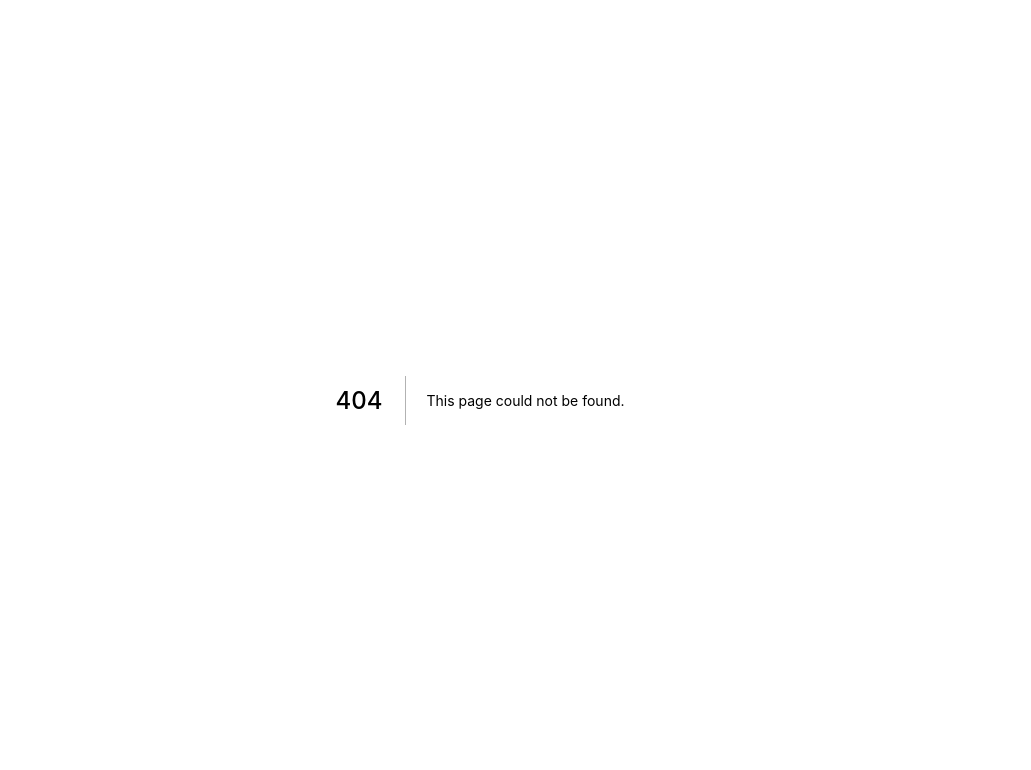
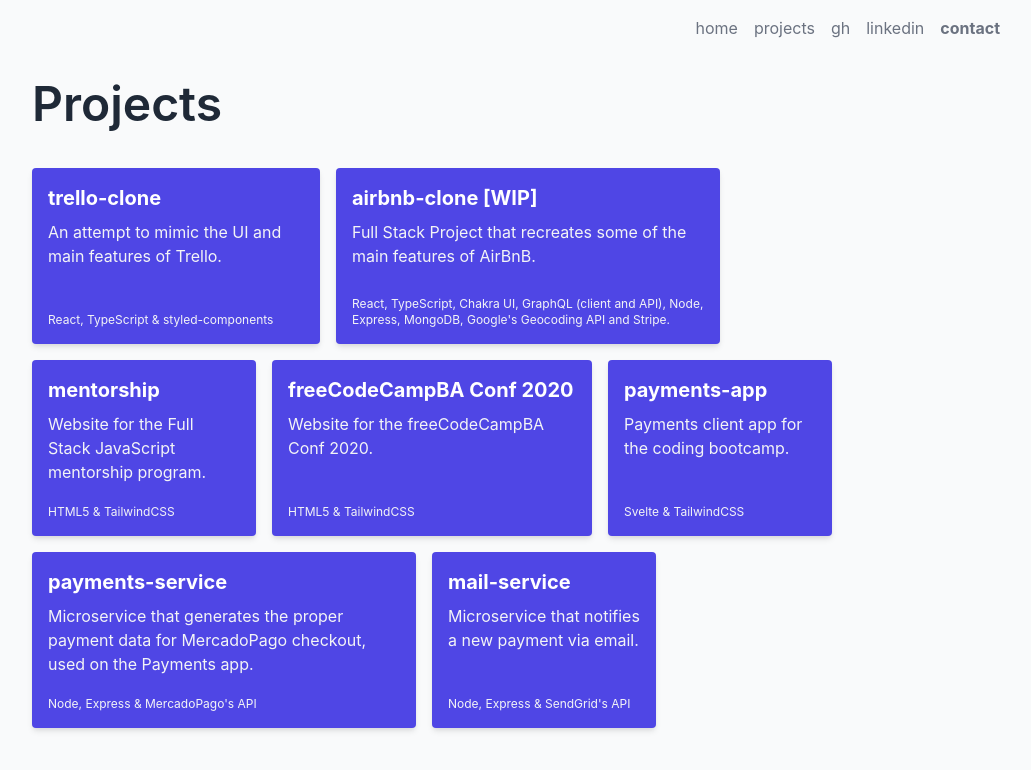
Before and after one commit to nhsz/personal-website, a Next.js app: page /projects in a window 1280 px wide. Before the commit this address had no page. Shown: the top 770 px of the page, without its empty margins (160-1191 px from the left). Built offline with nearby package versions, Linux system fonts and the light colour scheme.

Commit message:
feat: mvp

```diff
--- a/package.json
+++ b/package.json
@@ -29,6 +29,7 @@
     "@typescript-eslint/eslint-plugin": "^4.19.0",
     "@typescript-eslint/parser": "^4.19.0",
     "autoprefixer": "^10.2.5",
+    "cssnano": "^4.1.10",
     "eslint": "^7.22.0",
     "eslint-config-prettier": "^8.1.0",
     "eslint-plugin-jsx-a11y": "^6.4.1",
--- a/pages/_app.tsx
+++ b/pages/_app.tsx
@@ -1,8 +1,45 @@
 import { AppProps } from 'next/app';
+import Link from 'next/link';
 import '../styles/globals.css';
 
 function MyApp({ Component, pageProps }: AppProps) {
-  return <Component {...pageProps} />;
+  return (
+    <div>
+      <header>
+        <nav className='flex ml-6 md:justify-end md:max-w-6xl my-4'>
+          <ul>
+            <li className='nav-item mr-4'>
+              <Link href='/'>home</Link>
+            </li>
+            <li className='nav-item mr-4'>
+              <Link href='/projects'>projects</Link>
+            </li>
+            <li className='nav-item mr-4'>
+              <a href='https://github.com/nhsz' target='_blank' rel='noopener noreferrer'>
+                gh
+              </a>
+            </li>
+            <li className='nav-item mr-4'>
+              <a
+                href='https://www.linkedin.com/in/nhquiroz/'
+                target='_blank'
+                rel='noopener noreferrer'
+              >
+                linkedin
+              </a>
+            </li>
+            <li className='nav-item md:mr-4'>
+              <a href='mailto:nh.quiroz@gmail.com' target='_blank' rel='noopener noreferrer'>
+                <strong>contact</strong>
+              </a>
+            </li>
+          </ul>
+        </nav>
+      </header>
+
+      <Component {...pageProps} />
+    </div>
+  );
 }
 
 export default MyApp;
--- a/pages/index.tsx
+++ b/pages/index.tsx
@@ -1,63 +1,115 @@
-// import Head from 'next/head';
+import Head from 'next/head';
 
-// export default function Home() {
-//   return (
-//     <div>
-//       <Head>
-//         <title>Create Next App</title>
-//         <link rel='icon' href='/favicon.ico' />
-//       </Head>
+const Home = () => {
+  return (
+    <div className='page-container'>
+      <Head>
+        <title>Nicolás Quiroz | Software Engineer</title>
+        <link rel='icon' href='/favicon.ico' />
+      </Head>
 
-//       <main>
-//         <h1>
-//           Welcome to <a href='https://nextjs.org'>Next.js!</a>
-//         </h1>
-//       </main>
+      <main className='max-w-4xl mt-6 md:mt-12 text-gray-800'>
+        <h1 className='text-4xl md:text-5xl mb-10'>
+          <span className='font-semibold'>Nicolás Quiroz</span>
+        </h1>
 
-//       <footer></footer>
-//     </div>
-//   );
-// }
+        <section>
+          <p className='text-lg md:text-xl mb-6'>
+            Hi! I'm a <strong>Full Stack Software Engineer</strong> based in Buenos Aires 🇦🇷,{' '}
+            <strong>mentor</strong> and <strong>community builder</strong>, specializing in building
+            apps with <strong className='keyword-js'>JavaScript</strong>,{' '}
+            <strong className='keyword-ts'>TypeScript</strong>,{' '}
+            <strong className='keyword-react'>React</strong> &{' '}
+            <strong className='keyword-node'>Node</strong>.
+          </p>
 
-import { GetServerSideProps, NextPage } from 'next';
+          <p className='text-lg md:text-xl mb-32 md:mb-16 font-light'>
+            I always try to share what I learn and help those who are starting their way in
+            programming and web development.
+          </p>
 
-interface Props {
-  launch: {
-    mission: string;
-    site: string;
-    timestamp: number;
-    rocket: string;
-  };
-}
+          <section>
+            <section className='mb-10'>
+              <p className='mb-4'>
+                Also, I'm a{' '}
+                <a
+                  className='text-blue-600 hover:underline'
+                  href='https://freecodecampba.org/'
+                  target='_blank'
+                  rel='noopener noreferrer'
+                >
+                  freeCodeCamp
+                </a>{' '}
+                local chapter co-founder/co-organizer.
+              </p>
 
-{
-  y;
-}
+              <ul className='max-w-xl'>
+                <li>
+                  📝 I write{' '}
+                  <a
+                    className='text-blue-600 hover:underline'
+                    href='https://github.com/undefinedschool/notes'
+                    target='_blank'
+                    rel='noopener noreferrer'
+                  >
+                    notes
+                  </a>{' '}
+                  (in spanish) about JavaScript related concepts
+                </li>
+                <li>
+                  ☕️ I love coffee: We always need more coffee. If you find useful some of the
+                  content I publish,{' '}
+                  <a
+                    className='text-blue-600 hover:underline'
+                    href='https://cafecito.app/nhsz'
+                    target='_blank'
+                    rel='noopener noreferrer'
+                  >
+                    help me to buy more!
+                  </a>{' '}
+                  🎉
+                </li>
+              </ul>
+            </section>
 
-const IndexPage: NextPage<Props> = ({ launch }) => {
-  const date = new Date(launch.timestamp);
-  return (
-    <main>
-      <h1>Next SpaceX Launch: {launch.mission}</h1>
-      <p>
-        {launch.rocket} will take off from {launch.site} on {date.toDateString()}
-      </p>
-    </main>
+            <section>
+              <p className='bg-gray-200 p-4 rounded'>
+                ✨ If you speak spanish, are learning web development on your own and wanna some
+                help or guidance, check my current{' '}
+                <a
+                  className='text-blue-600 hover:underline'
+                  href='https://mentorship.undefinedschool.io/'
+                  target='_blank'
+                  rel='noopener noreferrer'
+                >
+                  mentorship program
+                </a>
+                , where you can <em>pay what you want</em>.
+              </p>
+            </section>
+          </section>
+        </section>
+      </main>
+
+      <footer>
+        <p className='mt-28 mb-4 text-sm text-left'>
+          {' '}
+          Built with <strong className='keyword-next-sm'>NextJS</strong>,{' '}
+          <strong className='keyword-ts-sm'>TypeScript</strong> &{' '}
+          <strong className='keyword-tailwind-sm'>TailwindCSS</strong> (
+          <a
+            className='nav-item'
+            href='https://github.com/nhsz/personal-website'
+            target='_blank'
+            rel='noopener noreferrer'
+          >
+            <code>src code</code>
+          </a>
+          ).
+        </p>
+      </footer>
+    </div>
   );
 };
-export default IndexPage;
 
-export const getServerSideProps: GetServerSideProps<Props> = async () => {
-  const response = await fetch('https://api.spacexdata.com/v3/launches/next');
-  const nextLaunch = await response.json();
-  return {
-    props: {
-      launch: {
-        mission: nextLaunch.mission_name,
-        site: nextLaunch.launch_site.site_name_long,
-        timestamp: nextLaunch.launch_date_unix * 1000,
-        rocket: nextLaunch.rocket.rocket_name
-      }
-    }
-  };
-};
+export default Home;
--- /dev/null
+++ b/pages/projects.tsx
@@ -0,0 +1,136 @@
+import Head from 'next/head';
+
+const Projects = () => {
+  return (
+    <div className='page-container'>
+      <Head>
+        <title>Nicolás Quiroz | Projects</title>
+        <link rel='icon' href='/favicon.ico' />
+      </Head>
+
+      <section className='max-w-4xl md:mt-12 text-gray-800'>
+        <h1 className='text-4xl md:text-5xl mb-10 font-semibold'>Projects</h1>
+
+        <section className='flex justify-center md:justify-start flex-wrap'>
+          <a href='https://github.com/nhsz/trello-clone' target='_blank' rel='noopener noreferrer'>
+            <div className='project md:w-72 mb-4 md:mr-4'>
+              <div>
+                <h3 className='text-xl text-white font-bold mb-2'>trello-clone</h3>
+
+                <p className='text-gray-100'>
+                  An attempt to mimic the UI and main features of Trello.
+                </p>
+              </div>
+
+              <p className='text-gray-100 text-xs'>React, TypeScript & styled-components</p>
+            </div>
+          </a>
+
+          <a href='https://github.com/nhsz/airbnb-clone' target='_blank' rel='noopener noreferrer'>
+            <div className='project md:w-96 h-52 md:h-44 mb-4 md:mr-4'>
+              <div>
+                <h3 className='text-xl text-white font-bold mb-2'>airbnb-clone [WIP]</h3>
+
+                <p className='text-gray-100'>
+                  Full Stack Project that recreates some of the main features of AirBnB.
+                </p>
+              </div>
+
+              <p className='text-gray-100 text-xs'>
+                React, TypeScript, Chakra UI, GraphQL (client and API), Node, Express, MongoDB,
+                Google's Geocoding API and Stripe.
+              </p>
+            </div>
+          </a>
+
+          <a
+            href='https://github.com/undefinedschool/mentorship'
+            target='_blank'
+            rel='noopener noreferrer'
+          >
+            <div className='project md:w-56 mb-4 md:mr-4'>
+              <div>
+                <h3 className='text-xl text-white font-bold mb-2'>mentorship</h3>
+
+                <p className='text-gray-100'>
+                  Website for the Full Stack JavaScript mentorship program.
+                </p>
+              </div>
+
+              <p className='text-gray-100 text-xs'>HTML5 & TailwindCSS</p>
+            </div>
+          </a>
+
+          <a
+            href='https://github.com/FreeCodeCampBA/conf2020'
+            target='_blank'
+            rel='noopener noreferrer'
+          >
+            <div className='project mb-4 md:mr-4'>
+              <div>
+                <h3 className='text-xl text-white font-bold mb-2'>freeCodeCampBA Conf 2020</h3>
+
+                <p className='text-gray-100'>Website for the freeCodeCampBA Conf 2020.</p>
+              </div>
+
+              <p className='text-gray-100 text-xs'>HTML5 & TailwindCSS</p>
+            </div>
+          </a>
+
+          <a
+            href='https://github.com/undefinedschool/payments-app'
+            target='_blank'
+            rel='noopener noreferrer'
+          >
+            <div className='project md:w-56 mb-4 md:mr-4'>
+              <div>
+                <h3 className='text-xl text-white font-bold mb-2'>payments-app</h3>
+
+                <p className='text-gray-100'>Payments client app for the coding bootcamp.</p>
+              </div>
+
+              <p className='text-gray-100 text-xs'>Svelte & TailwindCSS</p>
+            </div>
+          </a>
+
+          <a
+            href='https://github.com/undefinedschool/payments-service'
+            target='_blank'
+            rel='noopener noreferrer'
+          >
+            <div className='project md:w-96 mb-4 md:mr-4'>
+              <div>
+                <h3 className='text-xl text-white font-bold mb-2'>payments-service</h3>
+
+                <p className='text-gray-100'>
+                  Microservice that generates the proper payment data for MercadoPago checkout, used
+                  on the Payments app.
+                </p>
+              </div>
+
+              <p className='text-gray-100 text-xs'>Node, Express & MercadoPago's API</p>
+            </div>
+          </a>
+
+          <a
+            href='https://github.com/undefinedschool/mail-service'
+            target='_blank'
+            rel='noopener noreferrer'
+          >
+            <div className='project md:w-56 md:mr-4'>
+              <div>
+                <h3 className='text-xl text-white font-bold mb-2'>mail-service</h3>
+
+                <p className='text-gray-100'>Microservice that notifies a new payment via email.</p>
+              </div>
+
+              <p className='text-gray-100 text-xs'>Node, Express & SendGrid's API</p>
+            </div>
+          </a>
+        </section>
+      </section>
+    </div>
+  );
+};
+
+export default Projects;
--- a/styles/globals.css
+++ b/styles/globals.css
@@ -6,9 +6,63 @@ html,
 body {
   font-family: -apple-system, BlinkMacSystemFont, Segoe UI, Roboto, Oxygen, Ubuntu, Cantarell,
     Fira Sans, Droid Sans, Helvetica Neue, sans-serif;
+  background-color: #f9fafb;
 }
 
 a {
   color: inherit;
   text-decoration: none;
 }
+
+.keyword-js {
+  color: #323330;
+  text-decoration: underline 4px #f0db4f;
+}
+
+.keyword-ts {
+  color: #323330;
+  text-decoration: underline 4px #007acc;
+}
+
+.keyword-ts-sm {
+  color: #323330;
+  text-decoration: underline 2px #007acc;
+}
+
+.keyword-next-sm {
+  color: #323330;
+  text-decoration: underline 2px #111;
+}
+
+.keyword-tailwind-sm {
+  color: #323330;
+  text-decoration: underline 2px #06b6d4;
+}
+
+.keyword-react {
+  color: #323330;
+  text-decoration: underline 4px #61dafb;
+}
+
+.keyword-node {
+  color: #323330;
+  text-decoration: underline 4px #43853d;
+}
+
+@layer components {
+  .page-container {
+    @apply flex flex-col items-center mt-8 mb-8 md:-mt-6 px-6;
+  }
+}
+
+@layer components {
+  .nav-item {
+    @apply text-gray-500 hover:underline hover:text-gray-700 inline;
+  }
+}
+
+@layer components {
+  .project {
+    @apply flex flex-col justify-between bg-indigo-600  hover:bg-pink-600 transition duration-300 ease-in-out rounded p-4 shadow-md w-80 h-44;
+  }
+}
```
Also changed, not shown: postcss.config.js (+5 -4 lines), 1 other file (tests, documents, lock files or other folders).
